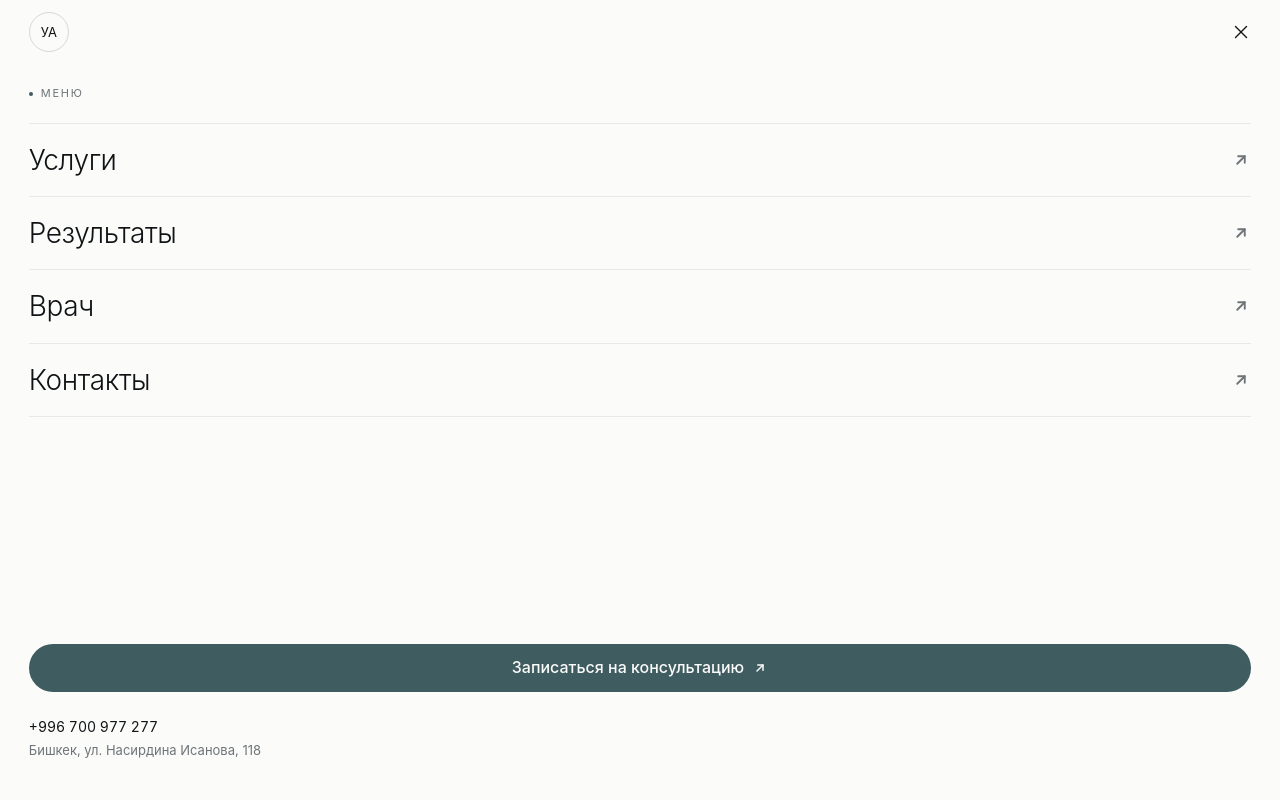
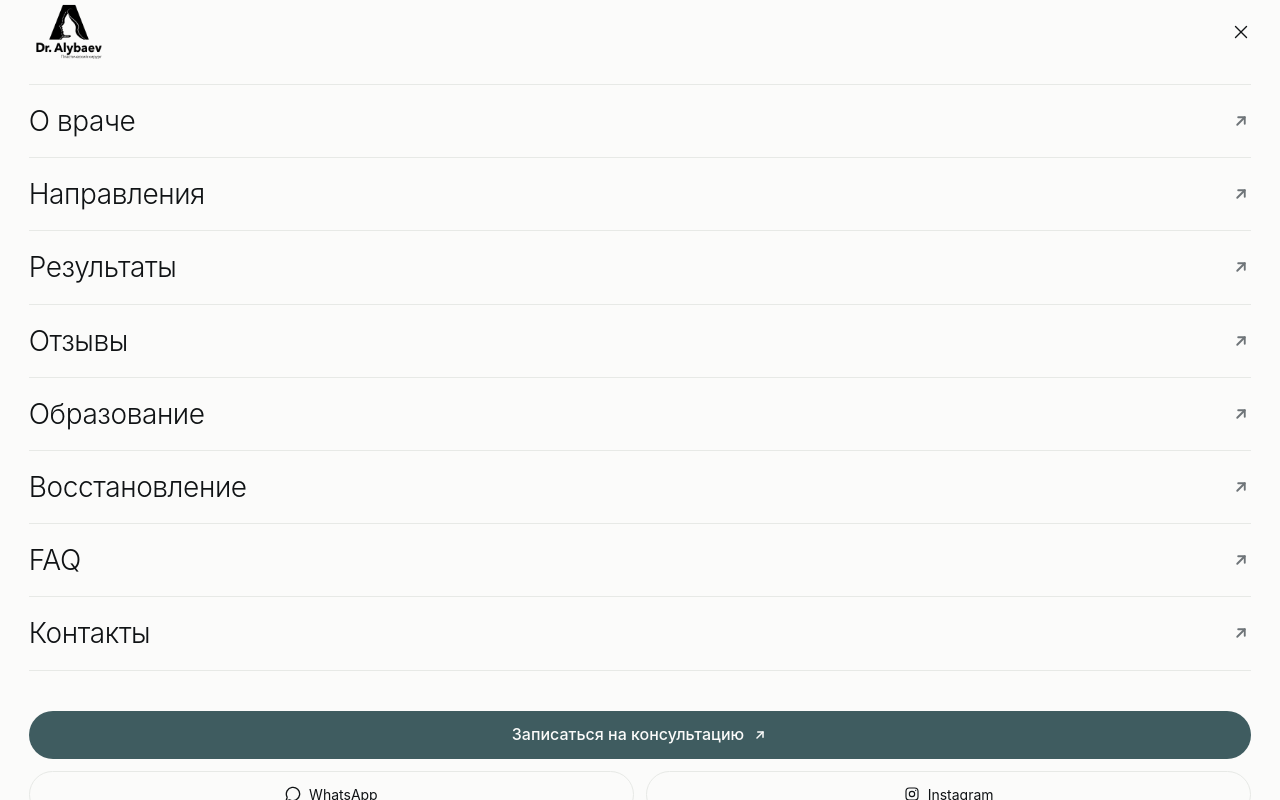
Before and after one commit to buranJ/alybaev, a Next.js app: page /ser in a window 1280 px wide. Both pictures are taken after a click on the button "Открыть меню". Shown: the top 800 px of the page. Built offline with nearby package versions, Linux system fonts and the light colour scheme.

Commit message:
feat: refine site navigation and brand chrome

```diff
--- a/src/app/page.tsx
+++ b/src/app/page.tsx
@@ -5,7 +5,6 @@ import {
   ContactSection,
   FaqSection,
   MediaSection,
-  MobileBookingBar,
   RecoverySection,
   ResultsSection,
   ServicesSection,
@@ -28,7 +27,6 @@ export default function HomePage() {
         <FaqSection />
         <ContactSection />
       </main>
-      <MobileBookingBar />
       <SiteFooter />
     </>
   );
--- a/src/content/header.ts
+++ b/src/content/header.ts
@@ -15,8 +15,7 @@ const headerSchema = z.object({
     name: z.string().min(2),
     role: z.string().min(2),
   }),
-  /** Ровно четыре — больше шапка не держит без каши. */
-  nav: z.array(navItemSchema).length(4),
+  nav: z.array(navItemSchema).length(8),
   cta: z.object({
     label: z.string().min(2),
     labelShort: z.string().min(2),
@@ -35,9 +34,13 @@ const raw = {
     role: siteConfig.role,
   },
   nav: [
-    { id: 'services', label: 'Услуги', href: '/#services' },
+    { id: 'doctor', label: 'О враче', href: '/#doctor' },
+    { id: 'services', label: 'Направления', href: '/#services' },
     { id: 'results', label: 'Результаты', href: '/#results' },
-    { id: 'doctor', label: 'Врач', href: '/#doctor' },
+    { id: 'reviews', label: 'Отзывы', href: '/#reviews' },
+    { id: 'education', label: 'Образование', href: '/#education' },
+    { id: 'recovery', label: 'Восстановление', href: '/#recovery' },
+    { id: 'faq', label: 'FAQ', href: '/#faq' },
     { id: 'contacts', label: 'Контакты', href: '/#contacts' },
   ],
   cta: {
--- /dev/null
+++ b/src/shared/ui/brand-logo.tsx
@@ -0,0 +1,28 @@
+import Image from 'next/image';
+
+import { cn } from '@/shared/lib/cn';
+
+interface BrandLogoProps {
+  readonly className?: string;
+}
+
+export function BrandLogo({ className }: BrandLogoProps) {
+  return (
+    <span
+      aria-hidden="true"
+      className={cn(
+        'relative block h-14 w-20 shrink-0 overflow-hidden',
+        className,
+      )}
+    >
+      <Image
+        src="/images/brand-logo.svg"
+        alt=""
+        width={1080}
+        height={1080}
+        unoptimized
+        className="pointer-events-none absolute -top-3.5 left-1/2 w-24 max-w-none -translate-x-1/2 select-none"
+      />
+    </span>
+  );
+}
--- a/src/shared/ui/button.tsx
+++ b/src/shared/ui/button.tsx
@@ -16,10 +16,10 @@ export const buttonVariants = cva(
   {
     variants: {
       variant: {
-        primary: 'bg-text-strong text-on-dark hover:bg-accent',
-        accent: 'bg-accent text-on-dark hover:bg-text-strong',
-        outline: 'border border-border-strong text-text-strong hover:border-text-strong hover:bg-surface',
-        ghost: 'text-text-strong hover:bg-surface-muted',
+        primary: 'bg-accent text-on-dark hover:bg-accent-line',
+        accent: 'bg-accent text-on-dark hover:bg-accent-line',
+        outline: 'border border-accent/30 bg-accent text-on-dark hover:border-accent-line hover:bg-accent-line',
+        ghost: 'text-accent hover:bg-accent-soft hover:text-text-strong',
       },
       /* md и lg держат touch-таргет ≥ 44px из §7. */
       size: {
--- a/src/shared/ui/eyebrow.tsx
+++ b/src/shared/ui/eyebrow.tsx
@@ -2,13 +2,15 @@ import type { ComponentPropsWithoutRef } from 'react';
 
 import { cn } from '@/shared/lib/cn';
 
-export type EyebrowProps = ComponentPropsWithoutRef<'span'>;
+export type EyebrowProps = ComponentPropsWithoutRef<'span'> & {
+  showDot?: boolean;
+};
 
 /** Надзаголовок с точкой — «● БЕНЕФИТЫ» из референсов. */
-export function Eyebrow({ className, children, ...props }: EyebrowProps) {
+export function Eyebrow({ className, children, showDot = true, ...props }: EyebrowProps) {
   return (
     <span className={cn('type-eyebrow inline-flex items-center gap-2 text-text-muted', className)} {...props}>
-      <span aria-hidden="true" className="size-1 rounded-full bg-accent" />
+      {showDot ? <span aria-hidden="true" className="size-1 rounded-full bg-accent" /> : null}
       {children}
     </span>
   );
--- a/src/shared/ui/index.ts
+++ b/src/shared/ui/index.ts
@@ -1,4 +1,5 @@
 export { ArrowUpRight, type ArrowUpRightProps } from './arrow-up-right';
+export { BrandLogo } from './brand-logo';
 export { Button, buttonVariants, type ButtonProps } from './button';
 export { Container, type ContainerProps } from './container';
 export { Eyebrow, type EyebrowProps } from './eyebrow';
--- a/src/widgets/home-sections/ui/mobile-booking-bar.tsx
+++ b/src/widgets/home-sections/ui/mobile-booking-bar.tsx
@@ -30,7 +30,7 @@ export function MobileBookingBar() {
         <span className="size-2 rounded-full bg-accent-line" />
         Приём в Бишкеке
       </span>
-      <a href={`${siteConfig.whatsapp}?text=${message}`} target="_blank" rel="noreferrer" className="inline-flex h-11 items-center gap-2 rounded-full bg-on-dark px-5 text-body-sm font-medium text-text-strong transition-colors hover:bg-accent-soft">
+      <a href={`${siteConfig.whatsapp}?text=${message}`} target="_blank" rel="noreferrer" className="inline-flex h-11 items-center gap-2 rounded-full bg-accent px-5 text-body-sm font-medium text-on-dark transition-colors hover:bg-accent-line">
         <MessageCircle aria-hidden="true" className="size-4" /> Записаться
       </a>
     </div>
--- a/src/widgets/home-sections/ui/site-footer.tsx
+++ b/src/widgets/home-sections/ui/site-footer.tsx
@@ -1,25 +1,24 @@
 import { siteConfig } from '@/shared/config/site';
-import { Container } from '@/shared/ui';
+import { BrandLogo, Container } from '@/shared/ui';
 
 const footerNav = [
   { label: 'Услуги', href: '/#services' },
   { label: 'Результаты', href: '/#results' },
   { label: 'О враче', href: '/#doctor' },
-  { label: 'Сертификаты', href: '/ser' },
+  { label: 'Сертификаты', href: '/ser#main-content' },
   { label: 'Контакты', href: '/#contacts' },
 ] as const;
 
 export function SiteFooter() {
   return (
-    <footer className="border-t border-border pt-8 pb-28 sm:pt-10 sm:pb-28 lg:pb-10">
+    <footer className="border-t border-border py-8 lg:py-10">
       <Container>
-        <div className="grid gap-8 lg:grid-cols-[1fr_auto] lg:items-start">
-          <div>
-            <p className="font-display text-heading-3 text-text-strong">{siteConfig.name}</p>
-            <p className="mt-2 type-eyebrow text-text-muted">{siteConfig.role} · Бишкек</p>
+        <div className="grid grid-cols-[auto_1fr] items-start gap-6 lg:grid-cols-[1fr_auto] lg:gap-10">
+          <div className="pt-1">
+            <BrandLogo className="origin-top-left scale-90" />
           </div>
-          <nav aria-label="Навигация в подвале">
-            <ul className="flex flex-wrap gap-x-7 gap-y-3 text-body-sm text-text-muted">
+          <nav aria-label="Навигация в подвале" className="min-w-0">
+            <ul className="grid grid-cols-2 gap-x-4 gap-y-3 text-caption text-text-muted sm:flex sm:flex-wrap sm:gap-x-7 sm:gap-y-3 sm:text-body-sm">
               {footerNav.map((item) => (
                 <li key={item.href}>
                   <a className="transition-colors hover:text-text-strong" href={item.href}>
@@ -30,9 +29,16 @@ export function SiteFooter() {
             </ul>
           </nav>
         </div>
-        <div className="mt-10 grid gap-4 border-t border-border pt-6 text-caption text-text-muted sm:grid-cols-[1fr_auto]">
-          <p>Информация на сайте не заменяет очную консультацию врача.</p>
-          <p>© {new Date().getFullYear()} {siteConfig.name}</p>
+        <div className="mt-7 border-t border-border pt-5 text-caption text-text-muted lg:mt-10 lg:pt-6">
+          <div className="flex flex-wrap items-center justify-between gap-x-6 gap-y-3">
+            <p>© {new Date().getFullYear()} {siteConfig.name}</p>
+            <p>
+              Разработано{' '}
+              <a href="https://itdos.dev/" target="_blank" rel="noreferrer" className="text-text-strong underline decoration-border-strong underline-offset-4 transition-colors hover:text-accent">
+                itdos.dev
+              </a>
+            </p>
+          </div>
         </div>
       </Container>
     </footer>
--- a/src/widgets/site-header/ui/mobile-menu.tsx
+++ b/src/widgets/site-header/ui/mobile-menu.tsx
@@ -1,10 +1,10 @@
 'use client';
 
 import * as Dialog from '@radix-ui/react-dialog';
-import { Menu, X } from 'lucide-react';
+import { Menu, MessageCircle, X } from 'lucide-react';
 
 import { siteConfig } from '@/shared/config/site';
-import { ArrowUpRight, buttonVariants, Eyebrow } from '@/shared/ui';
+import { ArrowUpRight, BrandLogo, buttonVariants } from '@/shared/ui';
 
 import type { MobileMenuProps } from '../model/types';
 
@@ -12,7 +12,17 @@ import type { MobileMenuProps } from '../model/types';
  * Radix Dialog взят ради фокус-трапа, Esc и блокировки скролла — писать это
  * руками означало бы хуже повторить уже проверенное поведение.
  */
-export function MobileMenu({ items, brand, cta, eyebrow }: MobileMenuProps) {
+function InstagramIcon() {
+  return (
+    <svg aria-hidden="true" viewBox="0 0 24 24" fill="none" stroke="currentColor" strokeWidth="1.7" className="size-4">
+      <rect x="3" y="3" width="18" height="18" rx="5" />
+      <circle cx="12" cy="12" r="4" />
+      <circle cx="17.5" cy="6.5" r="1" fill="currentColor" stroke="none" />
+    </svg>
+  );
+}
+
+export function MobileMenu({ items, cta }: MobileMenuProps) {
   return (
     <Dialog.Root>
       <Dialog.Trigger
@@ -30,12 +40,7 @@ export function MobileMenu({ items, brand, cta, eyebrow }: MobileMenuProps) {
           <Dialog.Title className="sr-only">Меню сайта</Dialog.Title>
 
           <div className="flex h-(--spacing-header) shrink-0 items-center justify-between">
-            <span
-              aria-hidden="true"
-              className="grid size-10 place-items-center rounded-full border border-border-strong font-mono text-caption text-text-strong"
-            >
-              {brand.monogram}
-            </span>
+            <BrandLogo />
             <Dialog.Close
               aria-label="Закрыть меню"
               className="-mr-3 grid size-11 place-items-center rounded-full text-text-strong transition-colors duration-(--duration-fast) hover:bg-surface-muted"
@@ -44,9 +49,7 @@ export function MobileMenu({ items, brand, cta, eyebrow }: MobileMenuProps) {
             </Dialog.Close>
           </div>
 
-          <Eyebrow className="mt-6">{eyebrow}</Eyebrow>
-
-          <ul className="mt-6 border-t border-border">
+          <ul className="mt-5 border-t border-border">
             {items.map((item) => (
               <li key={item.id} className="border-b border-border">
                 <Dialog.Close asChild>
@@ -73,6 +76,27 @@ export function MobileMenu({ items, brand, cta, eyebrow }: MobileMenuProps) {
               </a>
             </Dialog.Close>
 
+            <div className="mt-3 grid grid-cols-2 gap-3">
+              <a
+                href={siteConfig.whatsapp}
+                target="_blank"
+                rel="noreferrer"
+                className="flex items-center justify-center gap-2 rounded-full border border-border px-4 py-3 text-body-sm text-text-strong transition-colors hover:border-accent hover:text-accent"
+              >
+                <MessageCircle aria-hidden="true" className="size-4" />
+                WhatsApp
+              </a>
+              <a
+                href={siteConfig.instagram}
+                target="_blank"
+                rel="noreferrer"
+                className="flex items-center justify-center gap-2 rounded-full border border-border px-4 py-3 text-body-sm text-text-strong transition-colors hover:border-accent hover:text-accent"
+              >
+                <InstagramIcon />
+                Instagram
+              </a>
+            </div>
+
             <a
               href={`tel:${siteConfig.phone.e164}`}
               className="mt-6 block font-mono text-body-sm tabular-nums text-text-strong"
--- a/src/widgets/site-header/ui/nav-desktop.tsx
+++ b/src/widgets/site-header/ui/nav-desktop.tsx
@@ -1,14 +1,17 @@
 import type { NavDesktopProps } from '../model/types';
 
 export function NavDesktop({ items }: NavDesktopProps) {
+  const visibleIds = new Set(['doctor', 'services', 'results', 'reviews', 'education', 'contacts']);
+  const visibleItems = items.filter((item) => visibleIds.has(item.id));
+
   return (
-    <nav aria-label="Основная навигация" className="hidden 2xl:block">
-      <ul className="flex items-center gap-7">
-        {items.map((item) => (
-          <li key={item.id}>
+    <nav aria-label="Основная навигация" className="hidden w-[44rem] 2xl:block">
+      <ul className="grid w-full grid-cols-6 items-center whitespace-nowrap">
+        {visibleItems.map((item) => (
+          <li key={item.id} className="text-center">
             <a
               href={item.href}
-              className="group relative inline-block py-1 text-body-sm text-text transition-colors duration-(--duration-fast) hover:text-text-strong"
+              className="group relative inline-block py-2 text-body-sm text-text transition-colors duration-(--duration-fast) hover:text-text-strong"
             >
               {item.label}
               <span
--- a/src/widgets/site-header/ui/site-header.tsx
+++ b/src/widgets/site-header/ui/site-header.tsx
@@ -2,7 +2,7 @@ import Link from 'next/link';
 
 import { headerContent } from '@/content/header';
 import { siteConfig } from '@/shared/config/site';
-import { ArrowUpRight, buttonVariants, Container } from '@/shared/ui';
+import { ArrowUpRight, BrandLogo, buttonVariants, Container } from '@/shared/ui';
 
 import { HeaderShell } from './header-shell';
 import { MobileMenu } from './mobile-menu';
@@ -13,33 +13,22 @@ export function SiteHeader() {
 
   return (
     <HeaderShell>
-      <Container className="flex h-full items-center">
-        {/* Левая половина — всё, что до оси симметрии. */}
-        <div className="flex flex-1 items-center gap-4 2xl:basis-1/2 2xl:flex-none 2xl:gap-10 2xl:pr-8">
+      <Container className="relative flex h-full items-center">
+        <div className="flex shrink-0 items-center">
           <Link
             href="/"
             aria-label={`${brand.name} — в начало страницы`}
             className="flex shrink-0 items-center gap-3"
           >
-            <span
-              aria-hidden="true"
-              className="grid size-10 shrink-0 place-items-center rounded-full border border-border-strong font-mono text-caption text-text-strong"
-            >
-              {brand.monogram}
-            </span>
-            <span className="hidden sm:block">
-              <span className="block font-display text-body-sm leading-none font-light text-text-strong">
-                {brand.name}
-              </span>
-              <span className="type-eyebrow mt-1.5 block text-text-muted">{brand.role}</span>
-            </span>
+            <BrandLogo />
           </Link>
+        </div>
 
+        <div className="absolute left-1/2 top-1/2 hidden -translate-x-1/2 -translate-y-1/2 2xl:block">
           <NavDesktop items={nav} />
         </div>
 
-        {/* Правая половина. Её левая граница и есть ось симметрии страницы. */}
-        <div className="hidden 2xl:flex 2xl:basis-1/2 2xl:flex-none 2xl:items-center 2xl:justify-end 2xl:gap-6 2xl:self-stretch 2xl:border-l 2xl:border-border 2xl:pl-8">
+        <div className="ml-auto hidden shrink-0 2xl:flex 2xl:items-center 2xl:justify-end 2xl:gap-6">
           <a
             href={`tel:${siteConfig.phone.e164}`}
             className="font-mono text-caption tabular-nums text-text transition-colors duration-(--duration-fast) hover:text-text-strong"
@@ -57,7 +46,9 @@ export function SiteHeader() {
           </a>
         </div>
 
-        <MobileMenu items={nav} brand={brand} cta={cta} eyebrow={menuEyebrow} />
+        <div className="ml-auto 2xl:hidden">
+          <MobileMenu items={nav} brand={brand} cta={cta} eyebrow={menuEyebrow} />
+        </div>
       </Container>
     </HeaderShell>
   );
```
Also changed, not shown: public/images/brand-logo.svg (added).
